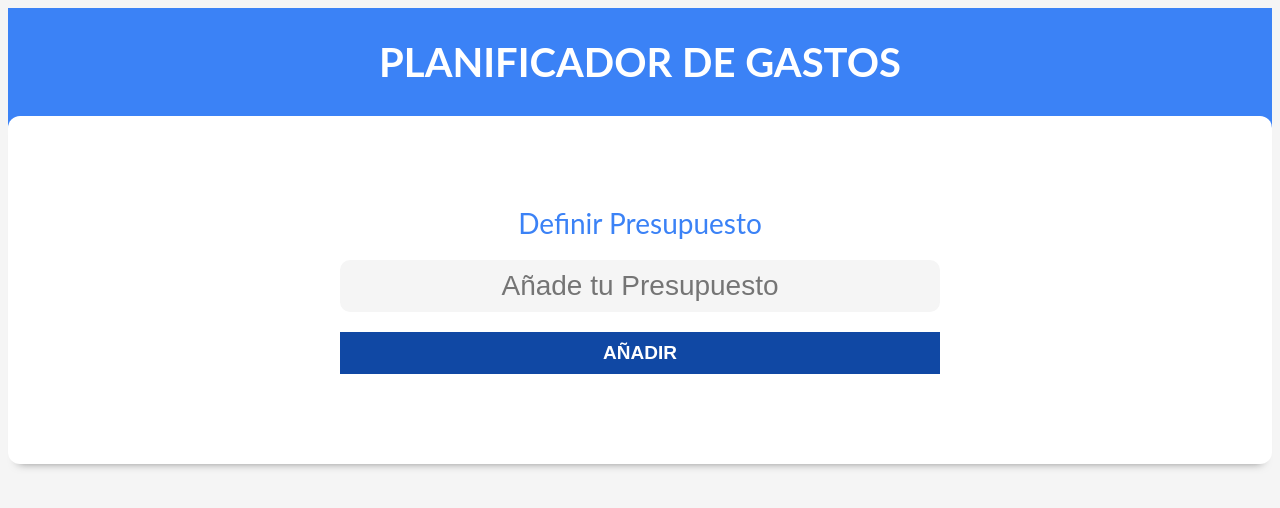
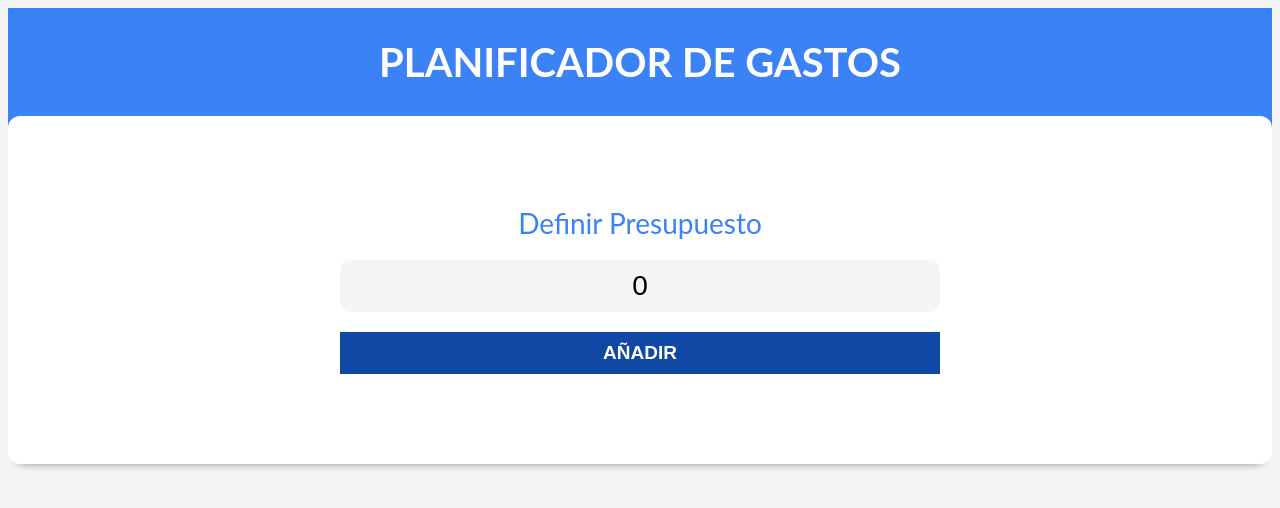
Before and after one commit to cotamo1901/planificador_gastos, a React app in the folder control-gastos/: page / in a window 1280 px wide. Shown: the top 508 px of the page. Built offline with nearby package versions, Linux system fonts and the light colour scheme; the HTML template or start-up script is replaced by a standard one.

Commit message:
add header

```diff
--- a/control-gastos/src/App.jsx
+++ b/control-gastos/src/App.jsx
@@ -5,10 +5,13 @@ import Header from './components/Header'
 
 function App() {
 
+  const [presupuesto, setPresupuesto] = useState(0)
+
+
   return (
     <>
       <div>
-        <Header />
+        <Header presupuesto={presupuesto}  setPresupuesto={setPresupuesto}/>
       </div>
     </>
   )
--- a/control-gastos/src/components/Header.jsx
+++ b/control-gastos/src/components/Header.jsx
@@ -1,15 +1,17 @@
-import React from 'react'
+import React from "react";
 
-import NuevoPresupuesto from './NuevoPresupuesto'
-const Header = () => {
+import NuevoPresupuesto from "./NuevoPresupuesto";
+const Header = ({ presupuesto, setPresupuesto }) => {
   return (
     <header>
-        <h1>Planificador de Gastos</h1>
+      <h1>Planificador de Gastos</h1>
 
-    <NuevoPresupuesto />
+      <NuevoPresupuesto
+        presupuesto={presupuesto}
+        setPresupuesto={setPresupuesto}
+      />
+    </header>
+  );
+};
 
-    </header>
-  )
-}
-
-export default Header
+export default Header;
--- a/control-gastos/src/components/NuevoPresupuesto.jsx
+++ b/control-gastos/src/components/NuevoPresupuesto.jsx
@@ -1,6 +1,6 @@
 import React from "react";
 
-const NuevoPresupuesto = () => {
+const NuevoPresupuesto = ({presupuesto,setPresupuesto}) => {
   return (
     <div className="contenedor-presupuesto sombra">
       <form action="" className="formulario">
@@ -10,6 +10,7 @@ const NuevoPresupuesto = () => {
             type="text"
             className="nuevo-presupuesto"
             placeholder="Añade tu Presupuesto"
+            value={presupuesto}
           />
         </div>
         <input type="submit" value="Añadir" />
```
